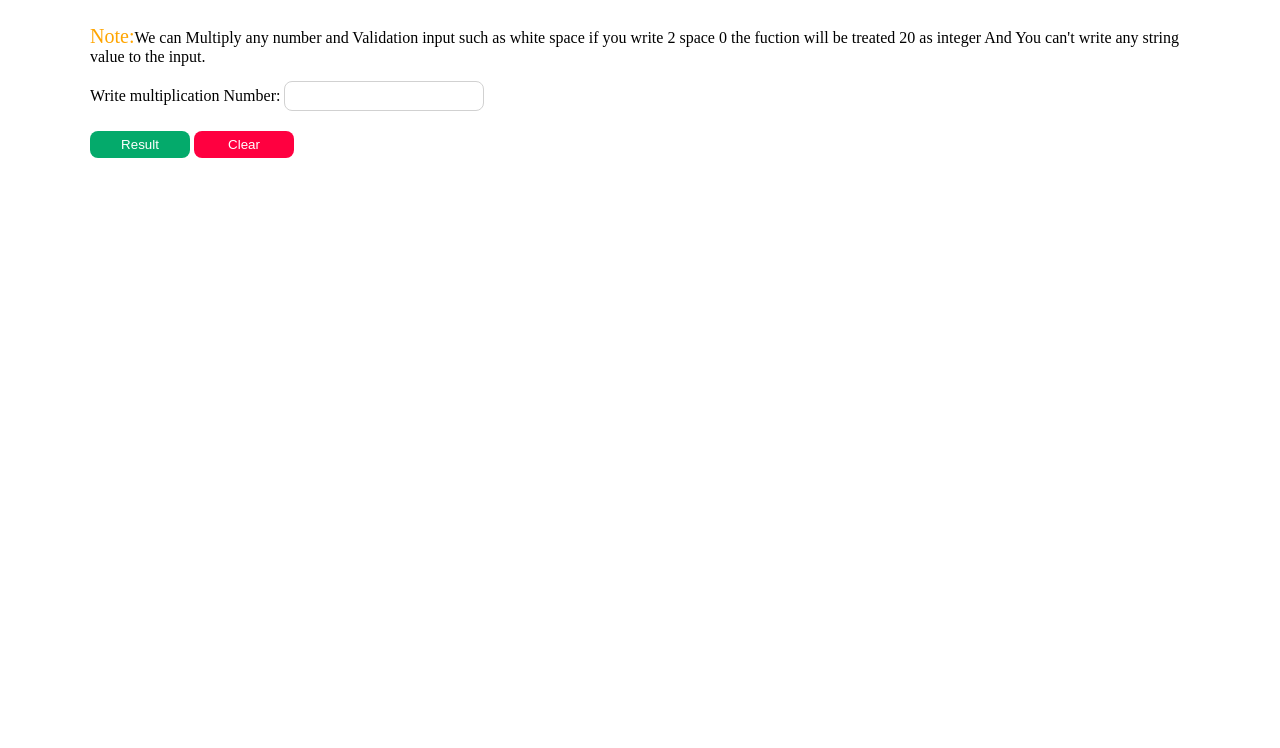
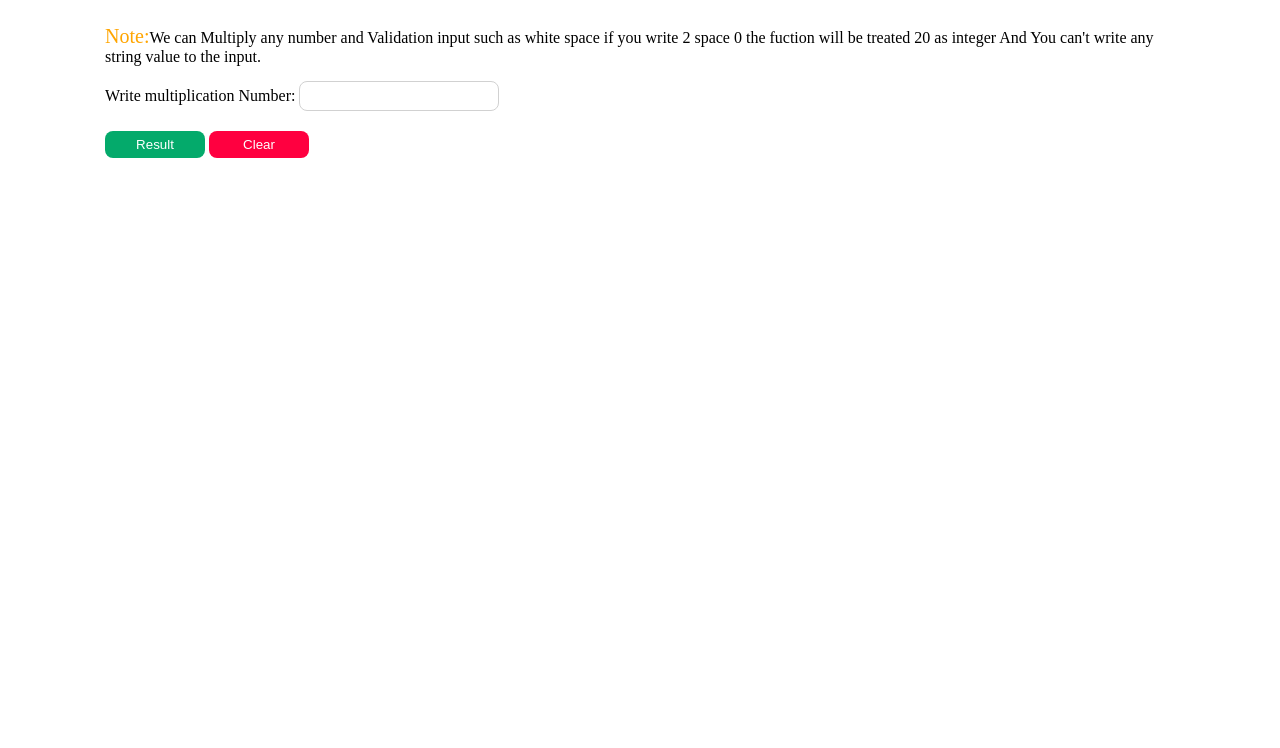
Before and after one commit to sujonekka/js_num_multiply, a plain HTML site: page index.html in a window 1280 px wide. Shown: the part 52-800 px from the top of the page. Drawn offline with Linux system fonts and the light colour scheme.

Commit message:
Update style.css

```diff
--- a/css/style.css
+++ b/css/style.css
@@ -6,7 +6,7 @@
 .container {
   width: 98%;
   max-width: 1100px;
-  padding: 0px auto;
+  padding: 0px 15px;
   margin: 0px auto;
 }
 .title {
```
